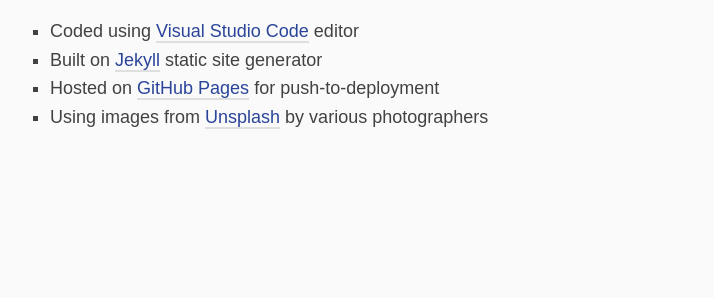
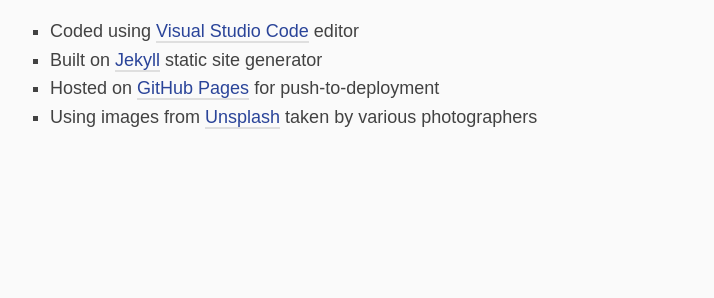
Before and after one commit to haothitran/posts, a Jekyll site: the page built from _pages/about.md, in a window 1280 px wide. Shown: the part 1020-1318 px from the top of the page, without its empty margins (276-990 px from the left). Built offline with Jekyll 4.4.1, drawn with Linux system fonts in a browser that asks for light colours.

Commit message:
Edit About page

```diff
--- a/_pages/about.md
+++ b/_pages/about.md
@@ -25,4 +25,4 @@ In case you were wondering about the technical details, this site is:
 - Coded using [Visual Studio Code](https://code.visualstudio.com/) editor
 - Built on [Jekyll](https://jekyllrb.com/) static site generator
 - Hosted on [GitHub Pages](https://pages.github.com/) for push-to-deployment
-- Using images from [Unsplash](https://unsplash.com/) by various photographers
+- Using images from [Unsplash](https://unsplash.com/) taken by various photographers
```
